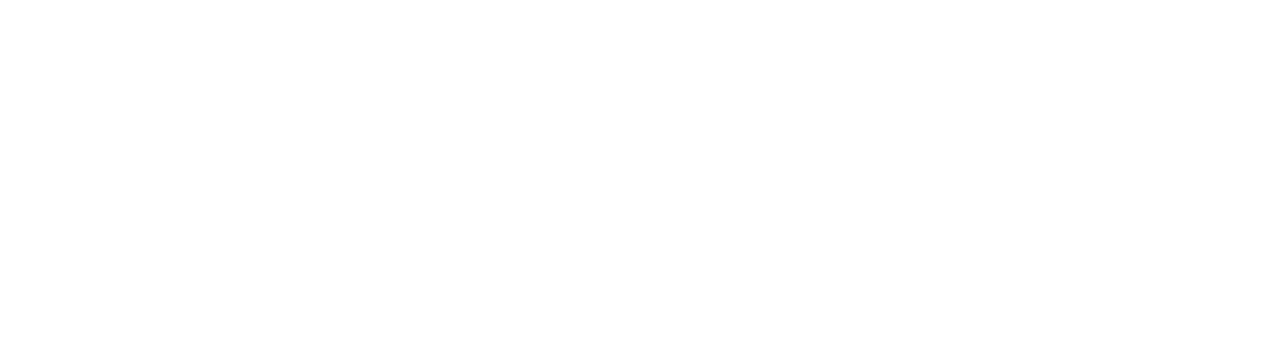
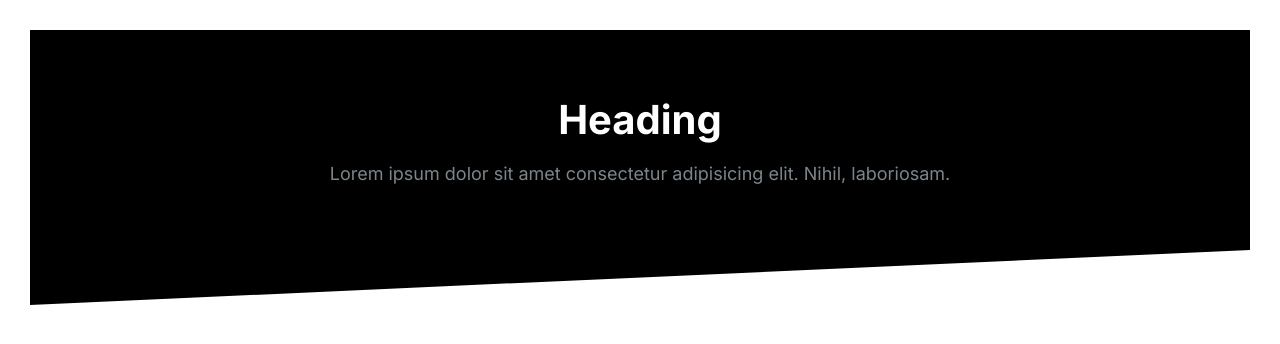
Before and after one commit to Aneeq0101/Mosify, a plain HTML site: page index.html in a window 1280 px wide. Drawn offline with Linux system fonts and the light colour scheme.

Commit message:
Created blocks.

```diff
--- a/css/style.css
+++ b/css/style.css
@@ -459,3 +459,40 @@ color: #cdcbd7;
     opacity: 1;
 
 }
+/* Blocks */
+.block {
+    --padding-vertical: 6rem;
+    padding: var(--padding-vertical) 2rem;
+  }
+
+  .block__header {
+    text-align: center;
+  }
+
+  .block__heading {
+    margin-top: 0;
+  }
+
+  .block--dark {
+    background: #000;
+    color: #7b858b;
+  }
+
+  .block--dark .block__heading {
+    color: #fff;
+  }
+
+  .block--skewed-right {
+    padding-bottom: calc(var(--padding-vertical) + 4rem);
+    clip-path: polygon(0% 0%, 100% 0%, 100% 100%, 0% 80%);
+  }
+
+  .block--skewed-left {
+    padding-bottom: calc(var(--padding-vertical) + 4rem);
+    clip-path: polygon(0% 0%, 100% 0%, 100% 80%, 0% 100%);
+  }
+
+  .container {
+    max-width: 1140px;
+    margin: 0 auto;
+  }
--- a/index.html
+++ b/index.html
@@ -13,5 +13,15 @@
     <link rel="stylesheet" href="css/normalize.css" />
     <link rel="stylesheet" href="css/style.css" />
   </head>
-  <body style="padding: 3rem"></body>
+  <body style="padding: 3rem">
+    <section class="block block--dark block--skewed-left">
+      <header class="block__header">
+        <h2 class="block__heading">Heading</h2>
+        <p>
+          Lorem ipsum dolor sit amet consectetur adipisicing elit. Nihil,
+          laboriosam.
+        </p>
+      </header>
+    </section>
+  </body>
 </html>
```
Also changed, not shown: components/blocks.html (added, +9 -0 lines).
